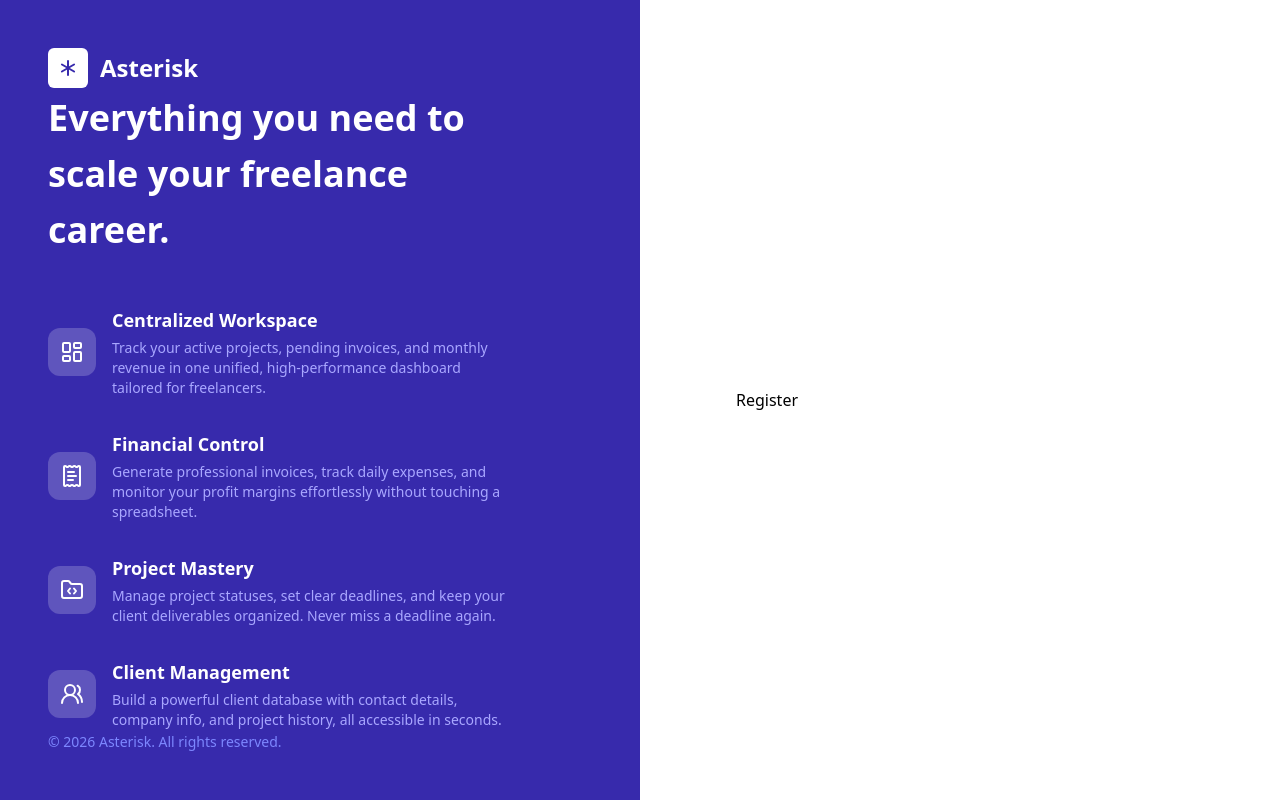
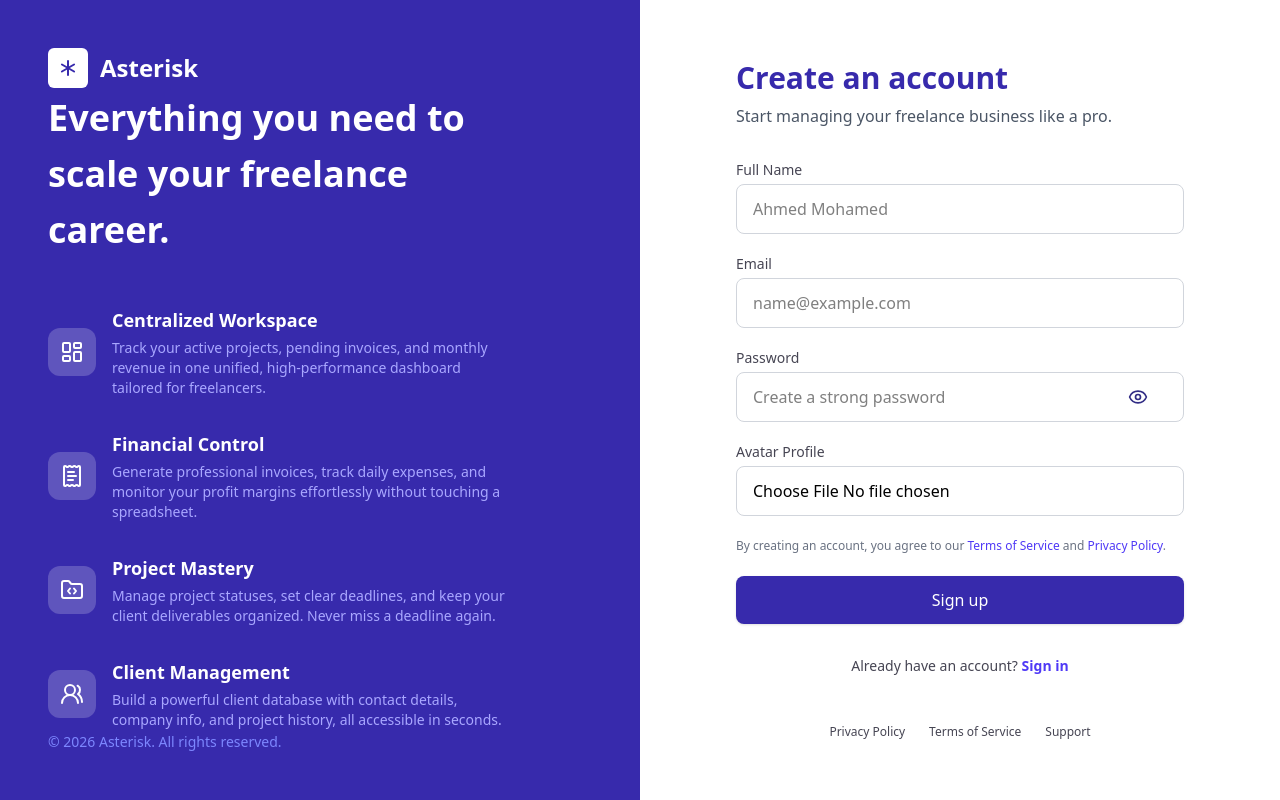
Before and after one commit to shatha-mohammed/asterisk, a React (Vite) app: page /register in a window 1280 px wide. Built offline with nearby package versions, Linux system fonts and the light colour scheme.

Commit message:
register page

```diff
--- a/src/pages/Register.jsx
+++ b/src/pages/Register.jsx
@@ -1,3 +1,181 @@
+import { useState, useEffect } from "react";
+import { useDispatch, useSelector } from "react-redux";
+import { registerUser, clearError } from "../store/slices/authSlice";
+import { useAppNavigation } from "../hooks/useAppNavigation";
+import { Link } from "react-router-dom";
+import { supabase } from "../services/supabaseClient";
+import Input from "../components/ui/Input";
+import Button from "../components/ui/Button";
+import AuthFooter from "../Components/AuthFooter";
+import AuthRedirect from "../Components/AuthRedirect";
+
 export default function Register() {
-  return <div>Register</div>;
+  const dispatch = useDispatch();
+  const { goToDashboard } = useAppNavigation();
+  const { isLoading, error, user } = useSelector((state) => state.auth);
+  const [formData, setFormData] = useState({
+    name: "",
+    email: "",
+    password: "",
+    avatarUrl: "",
+  });
+  const [avatarFile, setAvatarFile] = useState(null);
+  const [isUploading, setIsUploading] = useState(false);
+
+  useEffect(() => {
+    if (user) goToDashboard();
+  }, [user, goToDashboard]);
+
+  const handleChange = (e) => {
+    if (error) dispatch(clearError());
+    setFormData({ ...formData, [e.target.name]: e.target.value });
+  };
+
+  const handleFileChange = (e) => {
+    if (error) dispatch(clearError());
+    const file = e.target.files[0];
+    if (file) setAvatarFile(file);
+  };
+
+  const handleSubmit = async (e) => {
+    e.preventDefault();
+
+    try {
+      let finalAvatarUrl = "";
+
+      if (avatarFile) {
+        setIsUploading(true);
+
+        const fileExt = avatarFile.name.split(".").pop();
+        const fileName = `${Date.now()}-${Math.round(Math.random() * 10000)}.${fileExt}`;
+        const filePath = fileName;
+
+        const { error: uploadError } = await supabase.storage
+          .from("profiles")
+          .upload(filePath, avatarFile);
+
+        if (uploadError) throw uploadError;
+
+        const { data } = supabase.storage
+          .from("profiles")
+          .getPublicUrl(filePath);
+
+        finalAvatarUrl = data.publicUrl;
+        setIsUploading(false);
+      }
+
+      const payload = {
+        ...formData,
+        avatarUrl: finalAvatarUrl,
+      };
+
+      await dispatch(registerUser(payload)).unwrap();
+    } catch (err) {
+      setIsUploading(false);
+      console.error("Registration failed:", err);
+    }
+  };
+
+  return (
+    <div className="w-full">
+      {/* Header */}
+      <div className="mb-8">
+        <h2 className="text-3xl font-bold text-indigo-800">
+          Create an account
+        </h2>
+        <p className="mt-2 text-gray-600">
+          Start managing your freelance business like a pro.
+        </p>
+      </div>
+
+      {/* Error */}
+      {error && (
+        <div className="mb-4 rounded-lg border border-red-100 bg-red-50 p-4 text-sm text-red-600">
+          {error}
+        </div>
+      )}
+
+      {/* Register */}
+      <form onSubmit={handleSubmit} className="space-y-5">
+        <Input
+          label="Full Name"
+          type="text"
+          name="name"
+          required
+          value={formData.name}
+          onChange={handleChange}
+          placeholder="Ahmed Mohamed"
+        />
+
+        <Input
+          label="Email"
+          type="email"
+          name="email"
+          required
+          value={formData.email}
+          onChange={handleChange}
+          placeholder="name@example.com"
+        />
+
+        <Input
+          label="Password"
+          type="password"
+          name="password"
+          required
+          value={formData.password}
+          onChange={handleChange}
+          placeholder="Create a strong password"
+        />
+
+        <Input
+          label="Avatar Profile"
+          type="file"
+          name="avatar"
+          accept="image/*"
+          onChange={handleFileChange}
+        />
+
+        <div className="text-xs leading-relaxed text-gray-500">
+          By creating an account, you agree to our{" "}
+          <Link
+            to="/terms"
+            className="cursor-pointer text-indigo-600 hover:underline"
+          >
+            Terms of Service
+          </Link>{" "}
+          and{" "}
+          <Link
+            to="/privacy"
+            className="cursor-pointer text-indigo-600 hover:underline"
+          >
+            Privacy Policy
+          </Link>
+          .
+        </div>
+
+        <Button
+          type="submit"
+          variant="primary"
+          size="full"
+          isLoading={isLoading || isUploading}
+        >
+          {isUploading
+            ? "Uploading Avatar..."
+            : isLoading
+              ? "Signing up..."
+              : "Sign up"}
+        </Button>
+      </form>
+
+      {/* Login */}
+      <AuthRedirect
+        text="Already have an account?"
+        to="/login"
+        linkText="Sign in"
+      />
+
+      {/* Footer */}
+      <AuthFooter />
+    </div>
+  );
 }
```
